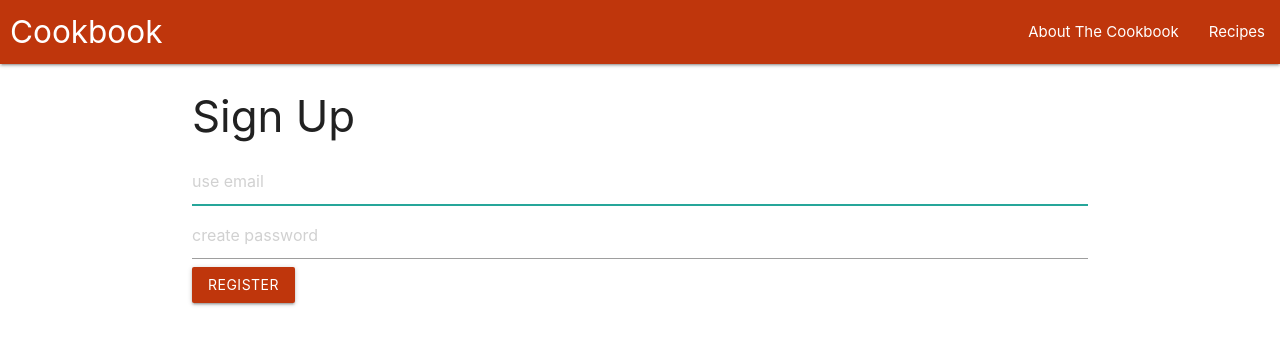
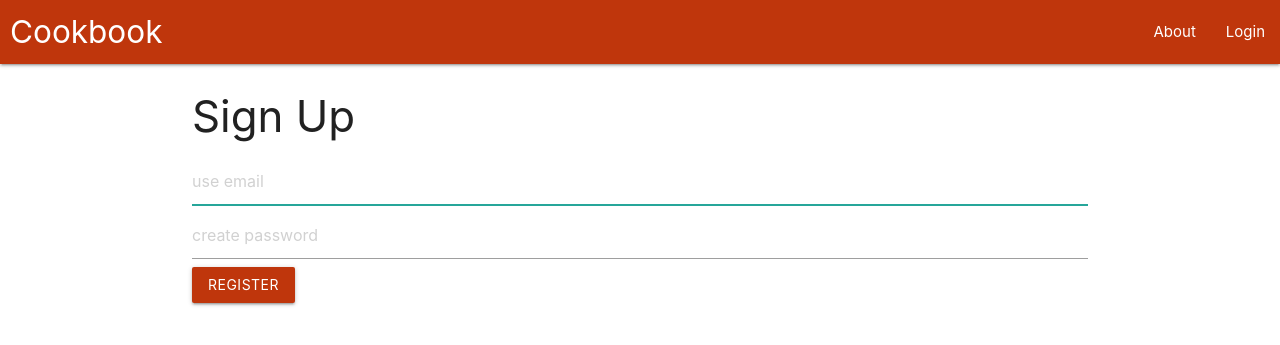
Before and after one commit to podvistorcheto/Milestone-3, a Flask app: page /signup in a window 1280 px wide. Shown: the top 345 px of the page. Run offline with Flask 2, Linux system fonts and the light colour scheme; some libraries are stand-ins or nearby versions.

Commit message:
about page wired

```diff
--- a/app.py
+++ b/app.py
@@ -37,6 +37,9 @@ def load_user(user_id):
 def index():
     return render_template('index.html')
 
+@app.route('/about_page')
+def about_page():
+    return render_template('about.html')
 
 @app.route('/new_session')
 def session_started():
--- a/templates/about.html
+++ b/templates/about.html
@@ -24,7 +24,7 @@
   <body>
     <nav class="deep-orange darken-4">
       <div class="nav-wrapper">
-        <a href="{{ url_for('index') }}" class="brand-logo">The Cookbook</a>
+        <a href="{{ url_for('index') }}" class="brand-logo">Cookbook</a>
         <a href="#" data-target="mobile-demo" class="sidenav-trigger"
           ><i class="material-icons">menu</i></a
         >
--- a/templates/index.html
+++ b/templates/index.html
@@ -19,7 +19,7 @@
 			<a href="{{ url_for('index') }}" data-target="mobile-demo"
 				class="sidenav-trigger"><i class="material-icons">menu</i></a>
 			<ul class="right hide-on-med-and-down">
-				<li><a href="{{ url_for('index') }}" class="navbar-item">
+				<li><a href="{{ url_for('about_page') }}" class="navbar-item">
 						About
 					</a></li>
 				<li><a href="{{ url_for('login') }}" class="navbar-item">
@@ -33,7 +33,7 @@
 	</nav>
 
 	<ul class="sidenav" id="mobile-demo">
-		<li><a href="{{ url_for('index') }}" class="navbar-item">
+		<li><a href="{{ url_for('about_page') }}" class="navbar-item">
 				About
 			</a></li>
 		<li><a href="{{ url_for('login') }}" class="navbar-item">
--- a/templates/signup.html
+++ b/templates/signup.html
@@ -28,29 +28,27 @@
         >
         <ul id="nav-mobile" class="right hide-on-med-and-down">
           <li>
-            <a href="{{ url_for('index') }}" class="navbar-item">
-              About The Cookbook
+            <a href="{{ url_for('about_page') }}" class="navbar-item">
+              About
             </a>
           </li>
           <li>
-            <a href="{{ url_for('signup') }}" class="navbar-item">
-              Recipes
+            <a href="{{ url_for('login') }}" class="navbar-item">
+              Login
             </a>
           </li>
-
-
         </ul>
       </div>
     </nav>
     <ul class="sidenav" id="mobile-demo">
       <li>
-        <a href="{{ url_for('index') }}" class="navbar-item">
-          Home
+        <a href="{{ url_for('about_page') }}" class="navbar-item">
+          About
         </a>
       </li>
       <li>
-        <a href="{{ url_for('signup') }}" class="navbar-item">
-          Sign Up
+        <a href="{{ url_for('login') }}" class="navbar-item">
+          Login
         </a>
       </li>
     </ul>
```
Also changed, not shown: templates/base.html (+6 -11 lines), templates/login.html (+5 -5 lines).
